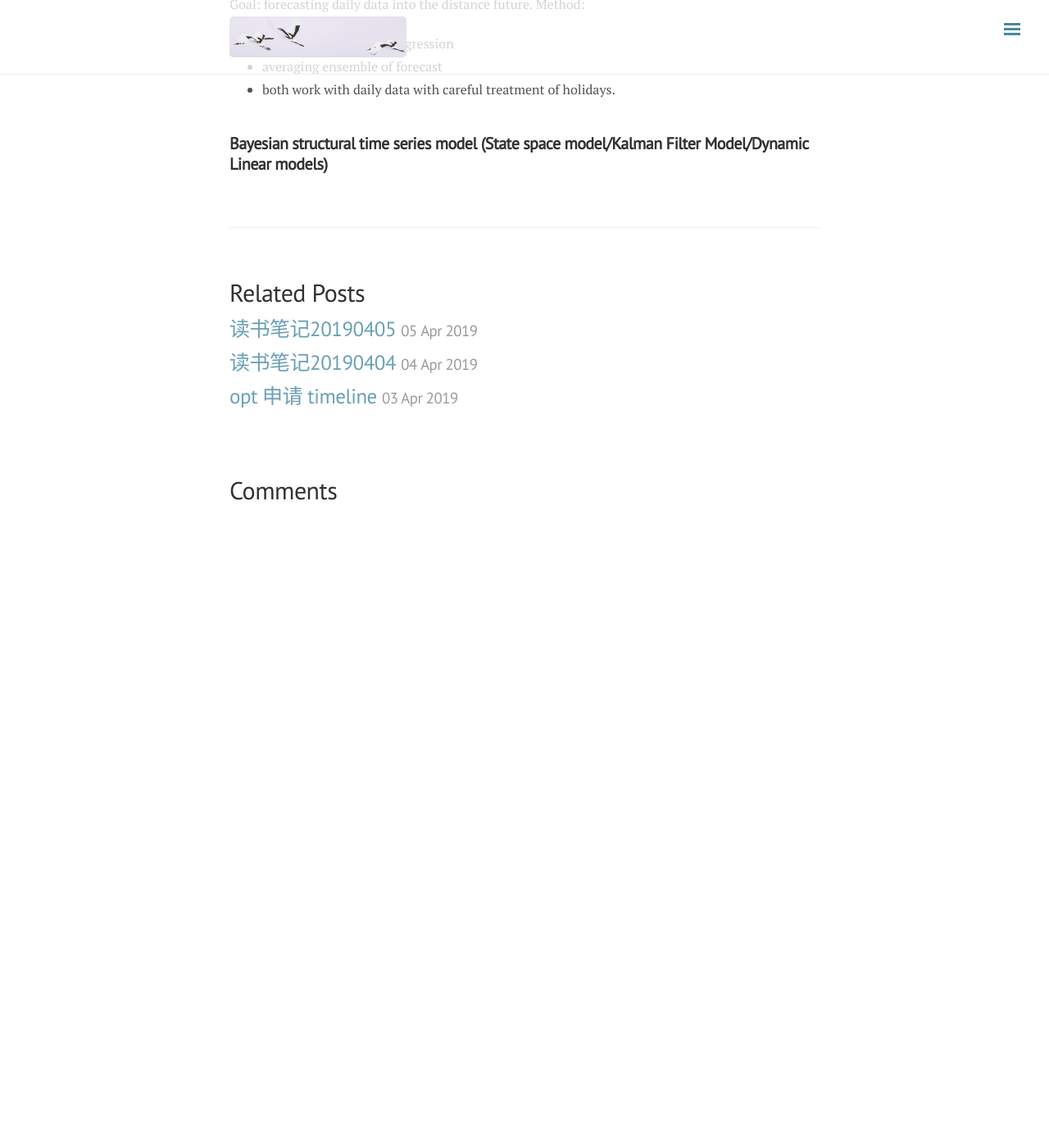
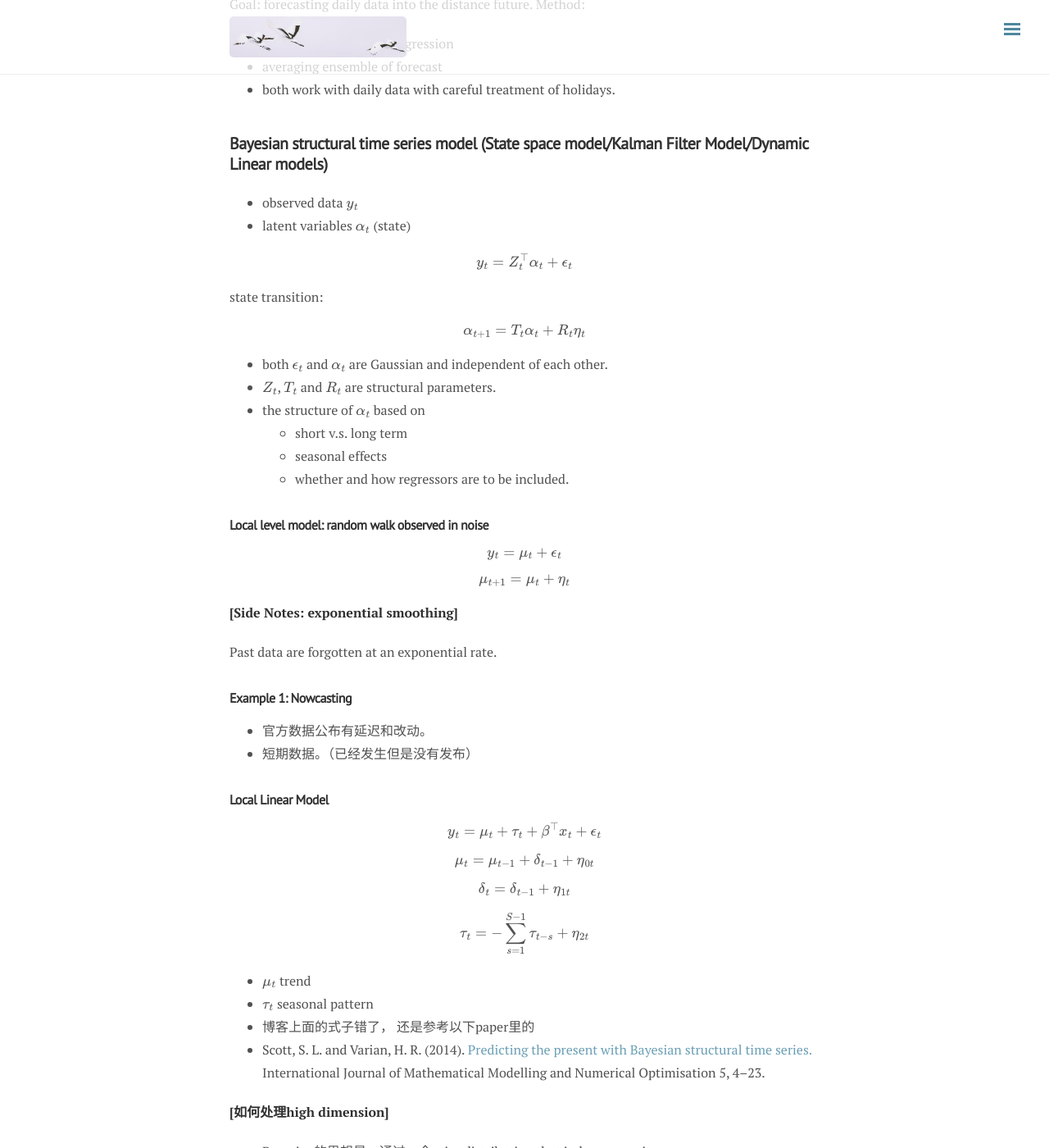
Before and after one commit to ylyy93/my_blog, a Jekyll site: the page built from _posts/google_blog/2019-04-04-bayesian-structural-time-series.md, in a window 1280 px wide and 1400 px high, scrolled down 311 px. Shown: the whole window at 82% size. Built offline with Jekyll 4.4.1, drawn with Linux system fonts in a browser that asks for light colours; nearby versions of some CDN libraries; formulas are drawn with MathJax 3; comment, search, counter and statistics services are not loaded; before the commit the page ends 938 px from its top, so only the background shows below that; some of the changed text lies outside the part shown.

Commit message:
rebuilding site Fri Apr  5 12:40:41 MDT 2019

```diff
--- a/_posts/google_blog/2019-04-04-bayesian-structural-time-series.md
+++ b/_posts/google_blog/2019-04-04-bayesian-structural-time-series.md
@@ -16,3 +16,86 @@ Method:
  * both work with daily data with careful treatment of holidays.
 
 ## Bayesian structural time series model (State space model/Kalman Filter Model/Dynamic Linear models)
+
+- observed data $y_t$
+- latent variables $\alpha_t$ (state)
+
+$$
+y_t = Z_t^{\top} \alpha_t + \epsilon_t
+$$
+
+state transition:
+
+$$
+\alpha_{t+1} = T_t\alpha_t + R_t \eta_t
+$$
+
+- both $\epsilon_t$ and $\alpha_t$ are Gaussian and independent of each other.
+- $Z_t$, $T_t$ and $R_t$ are structural parameters.
+- the structure of $\alpha_t$ based on
+  * short v.s. long term
+  * seasonal effects
+  * whether and how regressors are to be included.
+
+### Local level model: random walk observed in noise
+
+$$
+y_t = \mu_t + \epsilon_t
+$$
+
+$$
+\mu_{t+1} = \mu_t + \eta_t
+$$
+
+**[Side Notes: exponential smoothing]**
+
+Past data are forgotten at an exponential rate.
+
+
+#### Example 1: Nowcasting
+- 官方数据公布有延迟和改动。
+- 短期数据。（已经发生但是没有发布）
+
+### Local Linear Model
+
+$$
+y_t = \mu_t + \tau_t + \beta^{\top}x_t + \epsilon_t
+$$
+
+$$
+\mu_{t} = \mu_{t-1} + \delta_{t-1} + \eta_{0t}
+$$
+
+$$
+\delta_{t} = \delta_{t-1} + \eta_{1t}
+$$
+
+$$
+\tau_{t} = -\sum_{s=1}^{S-1}\tau_{t-s} + \eta_{2t}
+$$
+
+- $\mu_t$ trend
+- $\tau_t$ seasonal pattern
+- 博客上面的式子错了， 还是参考以下paper里的
+- Scott, S. L. and Varian, H. R. (2014). [Predicting the present with Bayesian structural time series.](http://people.ischool.berkeley.edu/~hal/Papers/2013/pred-present-with-bsts.pdf) International Journal of Mathematical Modelling and Numerical Optimisation 5, 4–23.
+
+
+**[如何处理high dimension]**
+- Bayesian的思想是，通过一个prior distribution that induces sparsity。
+- A **spike and slab prior** is a natural way to express a prior belief that most of the regression coefficients are exactly zero.
+
+**spike and slab prior:**
+- assigns a positive probability of being zero.
+- When sampling from the posterior distribution of a regression model under a spike and slab prior, many of the simulated regression coefficients will be exactly zero. (本身simulation就是零)
+- This is unlike the "lasso" prior (the Laplace, or double-exponential distribution), which yields MAP estimates at zero but where posterior simulations will be all nonzero. （simulation不是零，但是估计是零）
+
+### Semilocal linear trend model
+- replace the random walk with a stationary AR process. 因为random walk时间越长variance越大。
+
+$$
+\mu_{t+1} = \mu_{t} + \delta_t + \eta_{0t}
+$$
+
+$$
+\delta_{t+1} = D + \rho(\delta_t - D) + \eta_{1t}
+$$
```
Also changed, not shown: _posts/life/2019-04-03-opt-申请-timeline.md (+1 -0 lines), _posts/life/2019-04-05-读书笔记20190405.md (+14 -0 lines).
